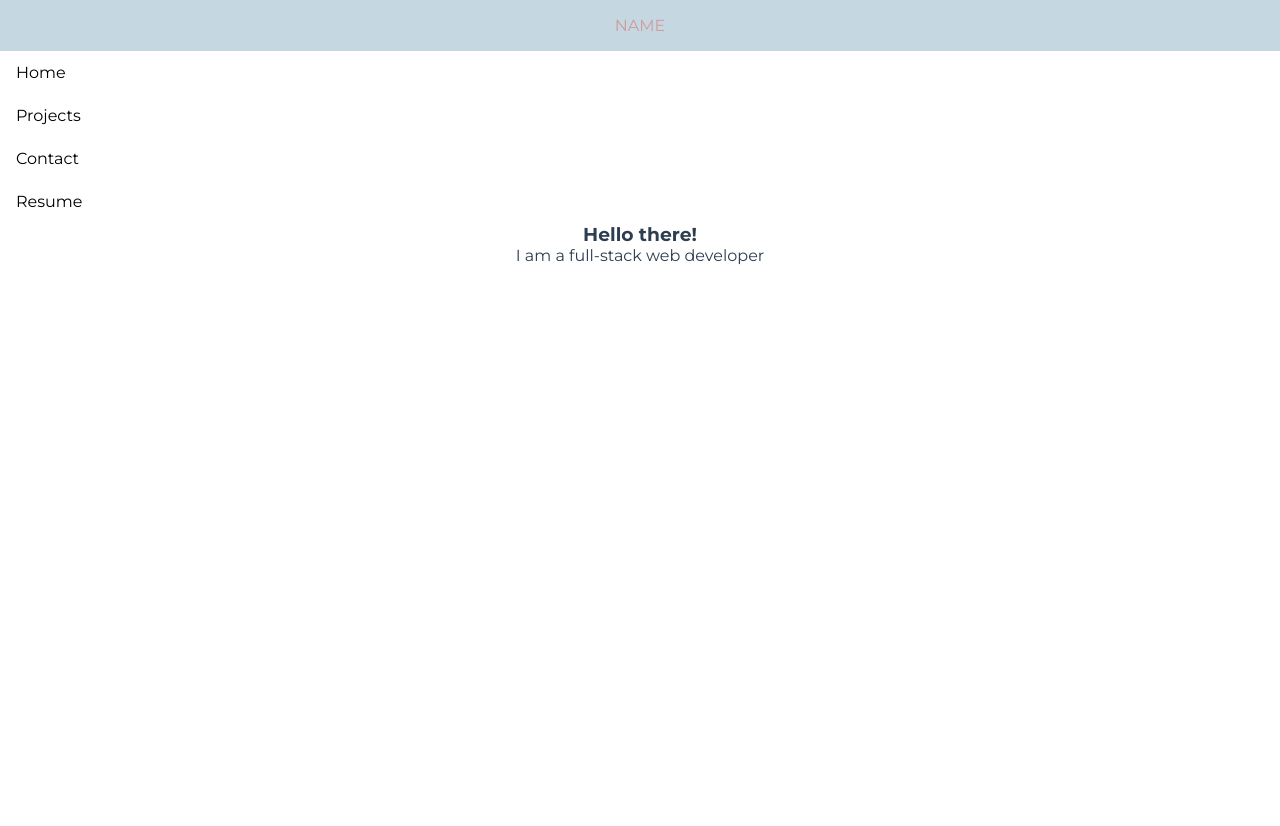
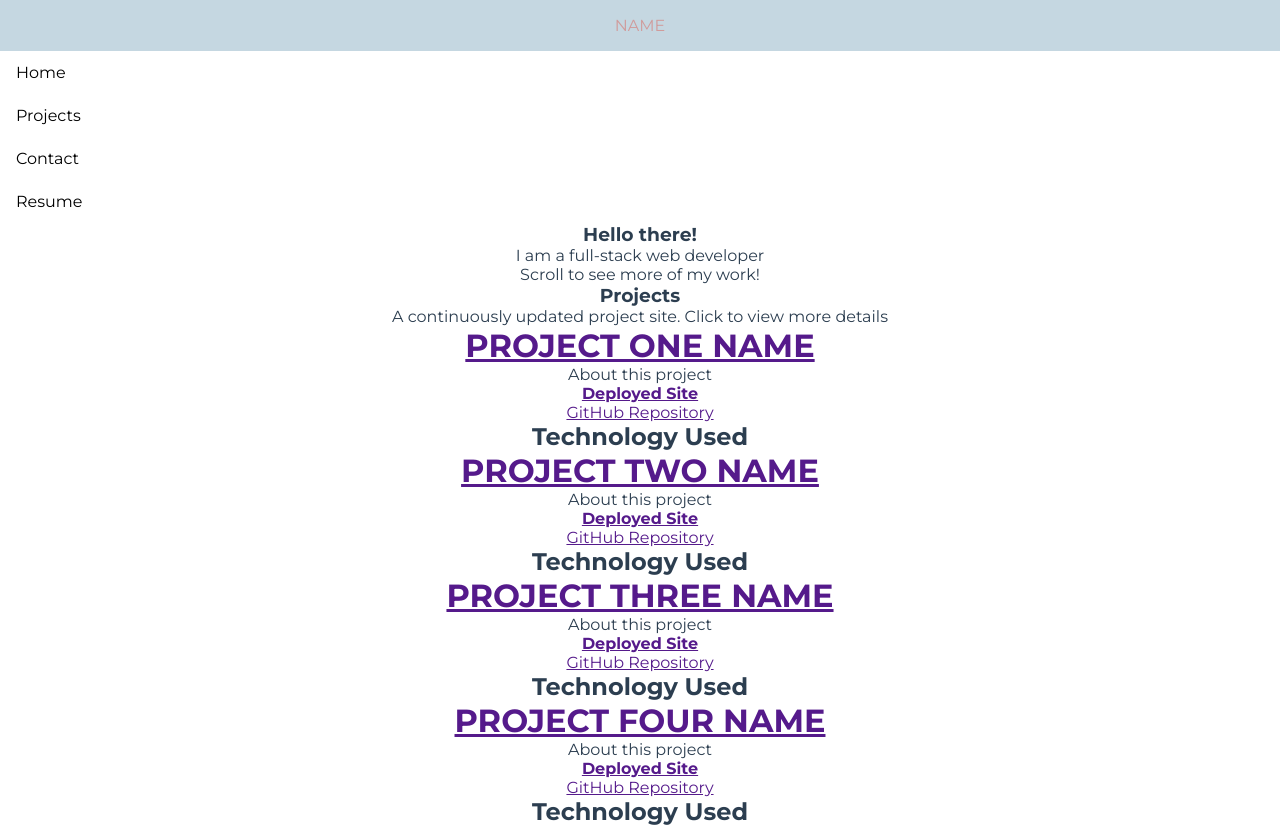
Before and after one commit to Jenna424/portfolio, a Vue app: page / in a window 1280 px wide. Before the commit the page ends 800 px from the top, so only its background shows below. Built offline with nearby package versions, Linux system fonts and the light colour scheme.

Commit message:
project updates

```diff
--- a/src/pages/HomePage.vue
+++ b/src/pages/HomePage.vue
@@ -7,12 +7,22 @@
       <h3>Hello there!</h3>
       <p>I am a full-stack web developer</p>
     </div>
+    <div>
+      Scroll to see more of my work!
+    </div>
+  </div>
+  <div class="project=page">
+    <ProjectPage />
   </div>
 </template>
 
 <script>
+import ProjectPage from './ProjectPage.vue'
   export default {
-    name: 'HomePage'
+    name: 'HomePage',
+    components: {
+      ProjectPage
+    }
   }
 </script>
 
```
